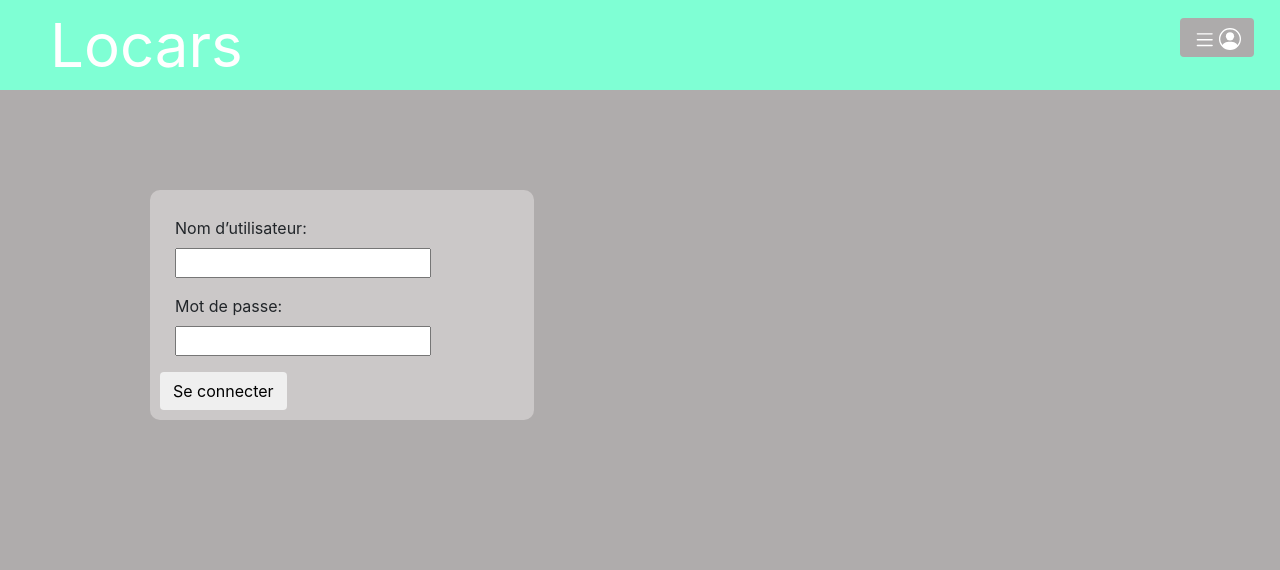
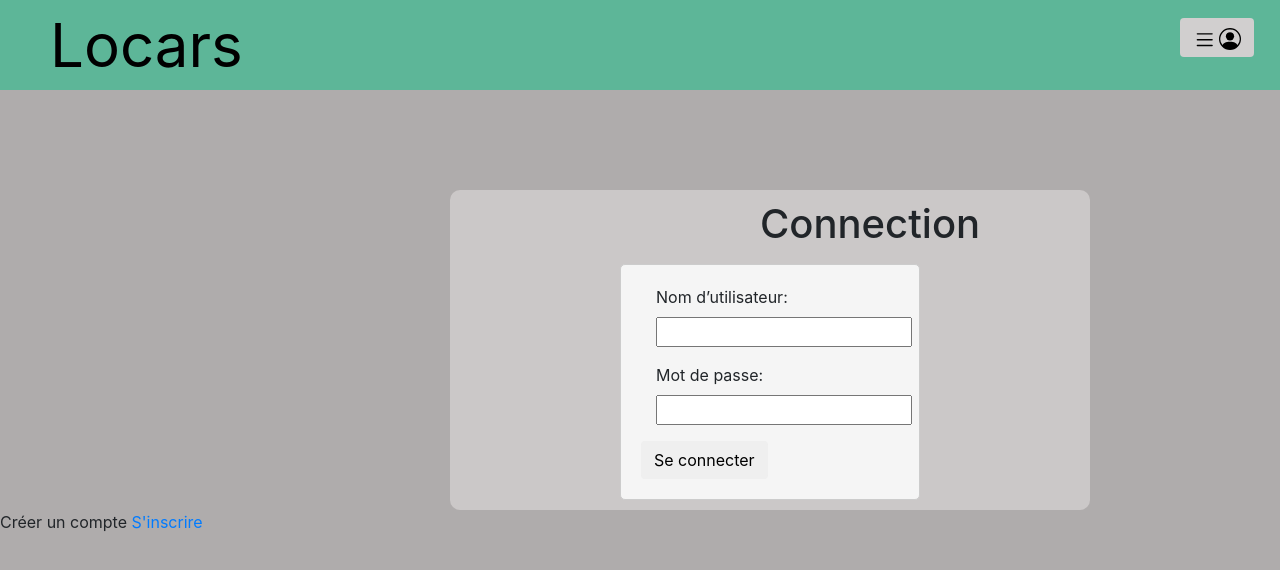
Before and after one commit to djamelboubred/Locars, a Django app: page /login/ in a window 1280 px wide. Shown: the top 570 px of the page. Run offline with Django 4.2, Linux system fonts and the light colour scheme; some libraries are stand-ins or nearby versions.

Commit message:
login/account

```diff
--- a/Locars/listings/static/listings/style.css
+++ b/Locars/listings/static/listings/style.css
@@ -13,13 +13,12 @@ body {
 .header {
     top: 0;
     width: 100%;
-
     display: flex;
-    background-color: aquamarine;
+    background-color: rgb(93, 182, 152);
 }
 .Logo {
     font-size: 60px;
-    color: white;
+    color: rgb(0, 0, 0);
     margin-left: 50px;
 }
 
@@ -29,7 +28,6 @@ body {
     top: 10px;
     right: 10px;
     position: absolute;
-
 }
 
 #list {
@@ -67,9 +65,12 @@ body {
 
 /* Button */
 
-.custom-button {
-    background-color: rgb(173, 171, 171);
-    color: white; /
+.custom-button { /* bouton navbar*/
+    background-color: rgb(209, 207, 207);
+    color: rgb(0, 0, 0);
+}
+.custom-button:hover{
+    background-color: rgba(214, 210, 210, 0.747);
 }
 
 .button-connect {
@@ -78,15 +79,28 @@ body {
 
 /* Connection */
 
-.connect {
+.signin {
     border-radius: 10px;
     background-color: rgba(214, 210, 210, 0.747);
-    width: 30%;
-    margin-left: 150px;
+    width: 50%;
+    margin-left: 450px;
     margin-top: 100px;
     padding: 10px;
 }
 
-.connect .username {
+.signin h1 {
+    margin-left: 300px;
+}
+
+.signin .username {
     margin-left: 15px;
 }
+
+.form {
+    width: 300px;
+    margin: 0 auto;
+    padding: 20px;
+    background-color: #f5f5f5;
+    border: 1px solid #ccc;
+    border-radius: 5px;
+}
--- a/Locars/listings/templates/listings/Login.html
+++ b/Locars/listings/templates/listings/Login.html
@@ -2,9 +2,10 @@
 {% block content %}
 <body>
 
-    <div class="connect">
+    <div class="signin">
+        <h1>Connection</h1>
         <p>{{ message }}</p>
-        <form method="post">
+        <form method="post" class="form">
             <div class="username">
                 {{ form.as_p }}
             </div>
@@ -12,5 +13,11 @@
             <button type="submit" class="btn button-connect">Se connecter</button>
         </form>
     </div>
+
+    <div class="Signup">
+        <span>Créer un compte</span>
+        <a href="Account.html"> S'inscrire </a>
+
+    </div>
 </body>
 {% endblock content %}
```
